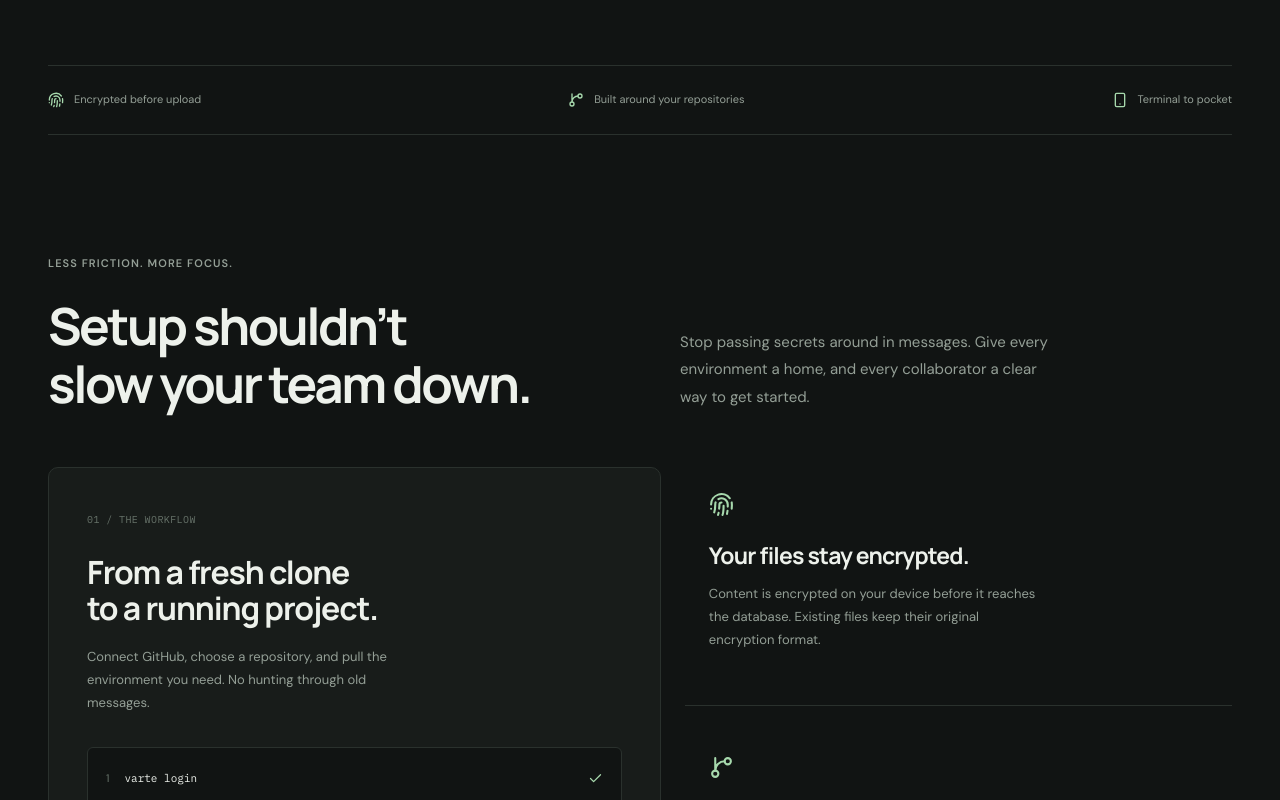
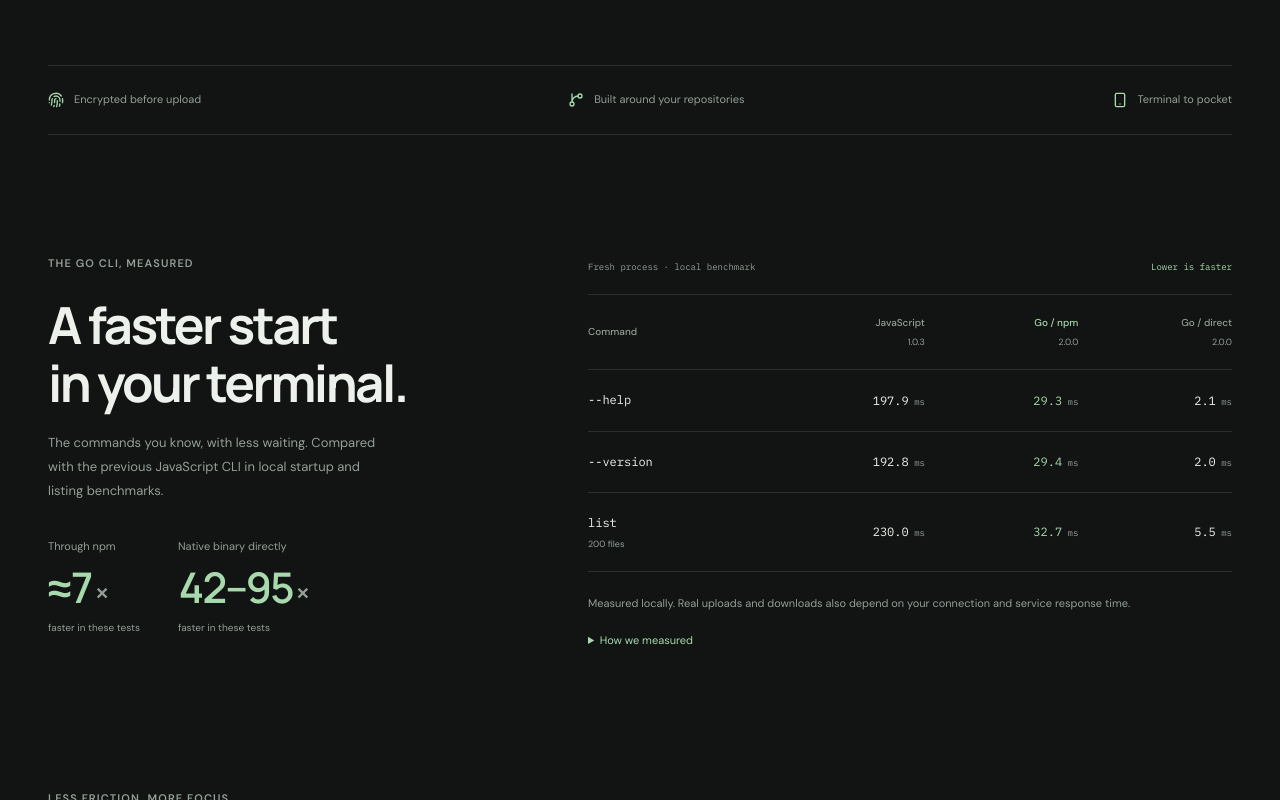
Before and after one commit to wrestle-R/Vathavaran-Variables, a Next.js app in the folder Next/: page / in a window 1280 px wide. Shown: the part 760-1560 px from the top of the page. Built offline with nearby package versions, Linux system fonts and the light colour scheme.

Commit message:
feat: show measured Go CLI performance on landing page

```diff
--- a/Next/app/globals.css
+++ b/Next/app/globals.css
@@ -118,6 +118,17 @@ svg {
   width: min(1240px, calc(100% - 96px));
   margin: auto;
 }
+.sr-only {
+  position: absolute;
+  width: 1px;
+  height: 1px;
+  padding: 0;
+  margin: -1px;
+  overflow: hidden;
+  clip-path: inset(50%);
+  white-space: nowrap;
+  border: 0;
+}
 .site-header {
   position: sticky;
   top: 0;
@@ -534,6 +545,148 @@ svg {
   padding-top: 120px;
   padding-bottom: 20px;
 }
+.benchmark {
+  display: grid;
+  grid-template-columns: 0.85fr 1.15fr;
+  gap: 64px;
+  align-items: start;
+}
+.benchmark-copy h2 {
+  margin-top: 24px;
+}
+.benchmark-description {
+  max-width: 350px;
+  margin-top: 20px;
+  color: var(--muted);
+  font-size: 13px;
+  line-height: 1.85;
+}
+.benchmark-metrics {
+  display: flex;
+  gap: 38px;
+  margin: 35px 0 0;
+}
+.benchmark-metrics dt {
+  color: var(--muted);
+  font-size: 11px;
+}
+.benchmark-metrics dd {
+  margin: 8px 0;
+  color: var(--accent);
+  font-family: var(--display);
+  font-size: clamp(32px, 3.3vw, 44px);
+  font-weight: 600;
+  letter-spacing: -0.06em;
+  line-height: 1.1;
+  font-variant-numeric: tabular-nums;
+}
+.benchmark-metrics dd span {
+  margin-left: 3px;
+  color: var(--muted);
+  font-size: 0.65em;
+}
+.benchmark-metrics small {
+  display: block;
+  margin-top: 10px;
+  font-family: var(--font);
+  font-size: 10px;
+  font-weight: 400;
+  letter-spacing: 0;
+  line-height: 1.6;
+  color: var(--muted);
+}
+.benchmark-results {
+  min-width: 0;
+  padding-top: 5px;
+}
+.benchmark-results-heading {
+  display: flex;
+  justify-content: space-between;
+  gap: 16px;
+  padding-bottom: 20px;
+  color: var(--muted);
+  font-family: var(--mono);
+  font-size: 9px;
+  border-bottom: 1px solid var(--line);
+}
+.benchmark-lower {
+  color: var(--accent);
+  white-space: nowrap;
+}
+.benchmark-table {
+  width: 100%;
+  border-collapse: collapse;
+  font-size: 12px;
+  font-variant-numeric: tabular-nums;
+}
+.benchmark-table th,
+.benchmark-table td {
+  padding: 20px 10px;
+  text-align: right;
+  border-bottom: 1px solid var(--line);
+}
+.benchmark-table th:first-child {
+  padding-left: 0;
+  text-align: left;
+}
+.benchmark-table th:last-child,
+.benchmark-table td:last-child {
+  padding-right: 0;
+}
+.benchmark-table thead th {
+  color: var(--muted);
+  font-size: 10px;
+  font-weight: 500;
+}
+.benchmark-table th span {
+  display: block;
+  margin-top: 4px;
+  color: var(--muted);
+  font-family: var(--font);
+  font-size: 9px;
+  font-weight: 400;
+}
+.benchmark-table tbody th {
+  font-weight: 400;
+}
+.benchmark-table td {
+  font-family: var(--mono);
+  white-space: nowrap;
+}
+.benchmark-table td span {
+  color: var(--muted);
+  font-size: 9px;
+}
+.benchmark-table .benchmark-current {
+  color: var(--accent);
+}
+.benchmark-context {
+  margin-top: 22px;
+  color: var(--muted);
+  font-size: 11px;
+  line-height: 1.8;
+}
+.benchmark-method {
+  margin-top: 18px;
+  font-size: 11px;
+}
+.benchmark-method summary {
+  width: fit-content;
+  color: var(--accent);
+  cursor: pointer;
+  border-radius: 2px;
+}
+.benchmark-method > div {
+  margin-top: 15px;
+  padding: 16px 18px;
+  border-left: 1px solid var(--line);
+  color: var(--muted);
+  font-size: 11px;
+  line-height: 1.85;
+}
+.benchmark-method p + p {
+  margin-top: 10px;
+}
 .section-heading {
   display: grid;
   grid-template-columns: 1fr 1fr;
@@ -1152,6 +1305,13 @@ button:disabled {
   }
 }
 @media (max-width: 1050px) {
+  .benchmark {
+    grid-template-columns: 0.8fr 1.2fr;
+    gap: 32px;
+  }
+  .benchmark-metrics {
+    gap: 24px;
+  }
   .wrap,
   .site-footer {
     width: calc(100% - 56px);
@@ -1186,6 +1346,27 @@ button:disabled {
   }
 }
 @media (max-width: 760px) {
+  .benchmark {
+    grid-template-columns: 1fr;
+    gap: 38px;
+  }
+  .benchmark-table th,
+  .benchmark-table td {
+    padding: 18px 5px;
+    font-size: 10px;
+  }
+  .benchmark-table thead th {
+    font-size: 9px;
+  }
+  .benchmark-table td span {
+    font-size: 8px;
+  }
+  .benchmark-metrics dd {
+    font-size: 42px;
+  }
+  .benchmark-results-heading {
+    font-size: 8px;
+  }
   .header-inner {
     width: calc(100% - 36px);
     height: 70px;
--- a/Next/app/page.tsx
+++ b/Next/app/page.tsx
@@ -11,6 +11,7 @@ import {
   FileKey2,
 } from "lucide-react";
 import { CopyButton } from "@/components/copy";
+import { CliBenchmark } from "@/components/cli-benchmark";
 export default function Home() {
   return (
     <>
@@ -137,6 +138,7 @@ export default function Home() {
           <Smartphone size={16} /> Terminal to pocket
         </span>
       </div>
+      <CliBenchmark />
       <section className="section wrap">
         <div className="section-heading">
           <p className="eyebrow">Less friction. More focus.</p>
@@ -185,8 +187,8 @@ export default function Home() {
               <Fingerprint className="feature-icon" size={25} />
               <h3>Your files stay encrypted.</h3>
               <p>
-                Content is encrypted on your device before it reaches the
-                database. Existing files keep their original encryption format.
+                Files are encrypted before upload and stay encrypted in storage.
+                Your GitHub access determines which files you can open.
               </p>
             </article>
             <article>
@@ -234,7 +236,7 @@ export default function Home() {
             <Smartphone size={23} />
             <div>
               <h3>On your phone</h3>
-              <p>Browse and access your environment files with Expo.</p>
+              <p>Find and copy your environment files wherever you are.</p>
             </div>
           </article>
         </div>
--- /dev/null
+++ b/Next/components/cli-benchmark.tsx
@@ -0,0 +1,112 @@
+import { cliBenchmarks } from "@/lib/cli-benchmarks";
+
+export function CliBenchmark() {
+  return (
+    <section
+      className="section benchmark wrap"
+      aria-labelledby="benchmark-title"
+    >
+      <div className="benchmark-copy">
+        <p className="eyebrow">The Go CLI, measured</p>
+        <h2 id="benchmark-title">
+          A faster start
+          <br />
+          in your terminal.
+        </h2>
+        <p className="benchmark-description">
+          The commands you know, with less waiting. Compared with the previous
+          JavaScript CLI in local startup and listing benchmarks.
+        </p>
+        <dl className="benchmark-metrics">
+          <div>
+            <dt>Through npm</dt>
+            <dd>
+              ≈7<span>×</span>
+              <small>faster in these tests</small>
+            </dd>
+          </div>
+          <div>
+            <dt>Native binary directly</dt>
+            <dd>
+              42–95<span>×</span>
+              <small>faster in these tests</small>
+            </dd>
+          </div>
+        </dl>
+      </div>
+      <div className="benchmark-results">
+        <div className="benchmark-results-heading">
+          <span>Fresh process · local benchmark</span>
+          <span className="benchmark-lower">Lower is faster</span>
+        </div>
+        <table className="benchmark-table">
+          <caption className="sr-only">
+            Median CLI duration in milliseconds, from 60 runs per command.
+          </caption>
+          <thead>
+            <tr>
+              <th scope="col">Command</th>
+              <th scope="col">
+                JavaScript<span>1.0.3</span>
+              </th>
+              <th scope="col" className="benchmark-current">
+                Go / npm<span>2.0.0</span>
+              </th>
+              <th scope="col">
+                Go / direct<span>2.0.0</span>
+              </th>
+            </tr>
+          </thead>
+          <tbody>
+            {cliBenchmarks.rows.map((row) => (
+              <tr key={row.command}>
+                <th scope="row">
+                  <code>{row.command}</code>
+                  {row.detail && <span>{row.detail}</span>}
+                </th>
+                <td>
+                  {row.js.toFixed(1)}
+                  <span> ms</span>
+                </td>
+                <td className="benchmark-current">
+                  {row.npm.toFixed(1)}
+                  <span> ms</span>
+                </td>
+                <td>
+                  {row.native.toFixed(1)}
+                  <span> ms</span>
+                </td>
+              </tr>
+            ))}
+          </tbody>
+        </table>
+        <p className="benchmark-context">
+          Measured locally. Real uploads and downloads also depend on your
+          connection and service response time.
+        </p>
+        <details className="benchmark-method">
+          <summary>How we measured</summary>
+          <div>
+            <p>
+              {cliBenchmarks.measuredRuns} runs per command after{" "}
+              {cliBenchmarks.warmups} warmups, measured sequentially in
+              randomized order on {cliBenchmarks.date}. Each run started a fresh
+              process with warmed file caches and discarded terminal output.
+            </p>
+            <p>
+              Linux x86_64, Intel Core i7-1360P, Node.js 22.23.3. Listing used
+              200 synthetic files served locally, without internet or production
+              server latency. The npm launcher’s permission write was disabled
+              during measurement to leave file permissions unchanged.
+            </p>
+            <p>
+              The npm launcher adds startup time before the Go binary runs.
+              These results compare these CLI versions; they do not measure
+              production upload, download, or encryption throughput.
+            </p>
+          </div>
+        </details>
+      </div>
+    </section>
+  );
+}
--- /dev/null
+++ b/Next/lib/cli-benchmarks.ts
@@ -0,0 +1,16 @@
+export const cliBenchmarks = {
+  date: "6 October 2026",
+  measuredRuns: 60,
+  warmups: 5,
+  rows: [
+    { command: "--help", js: 197.916, npm: 29.302, native: 2.113 },
+    { command: "--version", js: 192.82, npm: 29.397, native: 2.032 },
+    {
+      command: "list",
+      detail: "200 files",
+      js: 230.002,
+      npm: 32.734,
+      native: 5.471,
+    },
+  ],
+};
```
